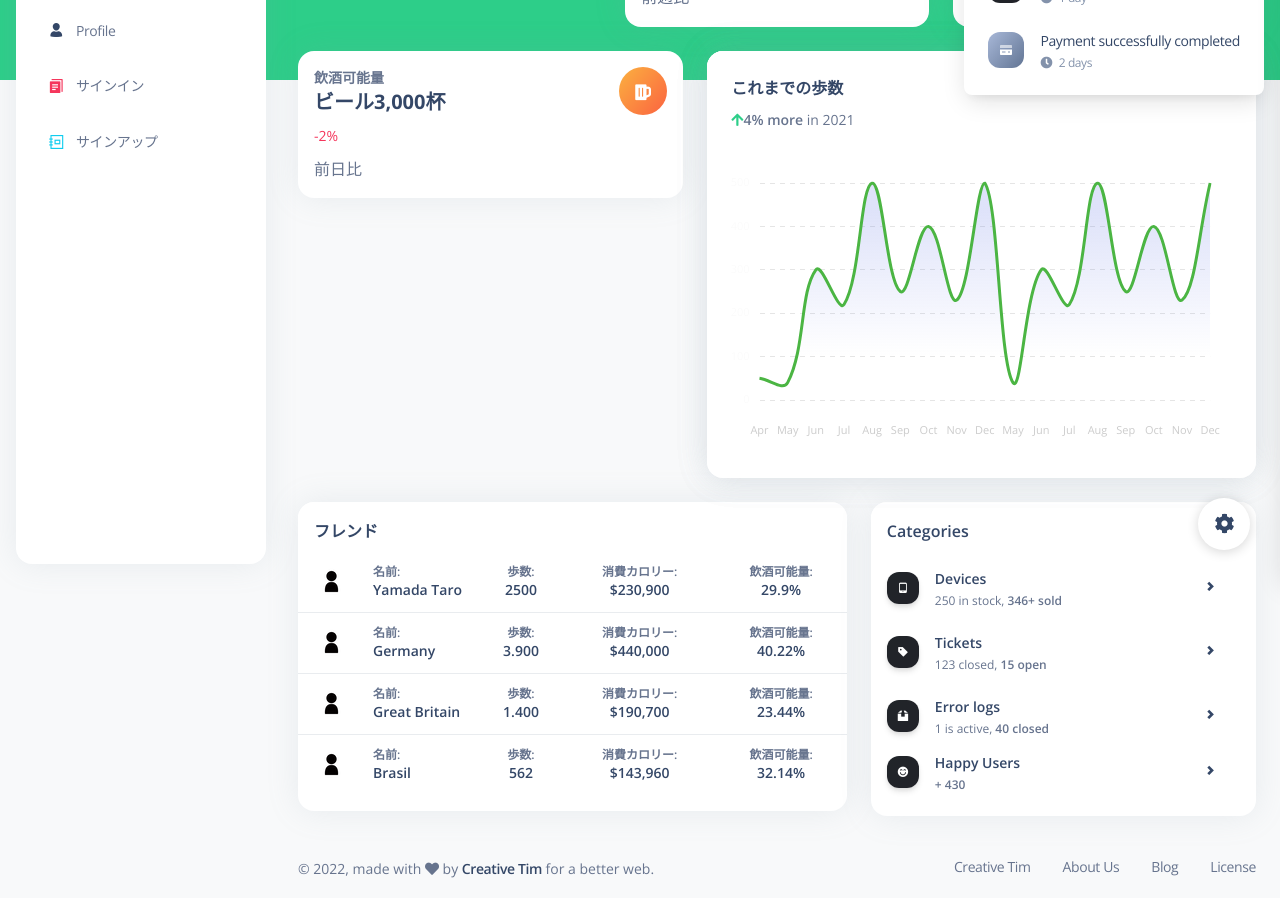
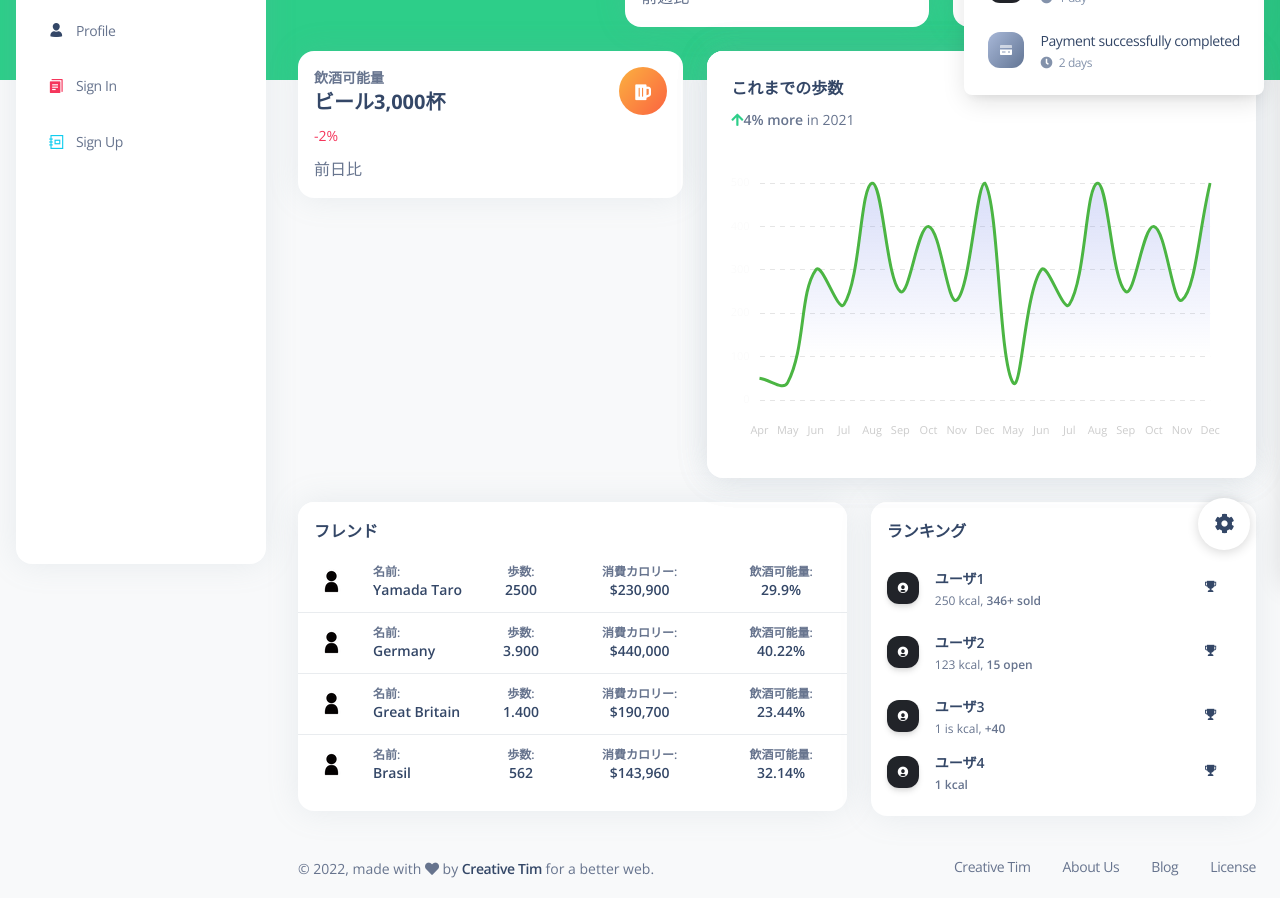
Before and after one commit to GureGorii/ALCoho, a Vue app in the folder client/: page /dashboard-default in a window 1280 px wide. Shown: the part 220-1118 px from the top of the page. Built offline with nearby package versions, Linux system fonts and the light colour scheme.

Commit message:
プロフィール

```diff
--- a/client/src/examples/Breadcrumbs.vue
+++ b/client/src/examples/Breadcrumbs.vue
@@ -2,17 +2,10 @@
   <nav aria-label="breadcrumb">
     <ol
       class="px-0 pt-1 pb-0 mb-0 bg-transparent breadcrumb"
-      :class="`${this.$store.state.isRTL ? '' : ' me-sm-6'} ${this.$store.state.isNavFixed ? 'text-dark' : 'text-white' }`"
+      :class="`${this.$store.state.isNavFixed ? 'text-dark' : 'text-white' }`"
     >
       <li class="text-sm breadcrumb-item">
         <a
-          v-if="this.$store.state.isRTL"
-          class="opacity-5 ps-2"
-          href="#"
-          :class="this.$store.state.isNavFixed ? 'text-dark' : 'text-white'"
-          >لوحات القيادة</a
-        >
-        <a v-else
         :class="this.$store.state.isNavFixed ? 'text-dark' : 'text-white'"
          class="opacity-8" href="#">Pages</a>
       </li>
--- a/client/src/examples/PageLayout/Navbar.vue
+++ b/client/src/examples/PageLayout/Navbar.vue
@@ -9,7 +9,7 @@
         class="navbar-brand font-weight-bolder ms-lg-0 ms-3"
         :class="darkMode ? 'text-black' : 'text-white'"
         to="/"
-        >Argon Dashboard 2</router-link
+        >ALcoho</router-link
       >
       <button
         class="shadow-none navbar-toggler ms-2"
@@ -73,16 +73,6 @@
             </router-link>
           </li>
         </ul>
-        <ul class="navbar-nav d-lg-block d-none">
-          <li class="nav-item">
-            <a
-              href="https://www.creative-tim.com/product/vue-argon-dashboard"
-              class="btn btn-sm mb-0 me-1"
-              :class="isBtn"
-              >Free download</a
-            >
-          </li>
-        </ul>
       </div>
     </div>
   </nav>
--- a/client/src/examples/Sidenav/SidenavList.vue
+++ b/client/src/examples/Sidenav/SidenavList.vue
@@ -21,7 +21,7 @@
         <sidenav-item
           url="/billing"
           :class="getRoute() === 'billing' ? 'active' : ''"
-          :navText="'今日の飲酒量を登録する'"
+          :navText="'Regist'"
         >
           <template v-slot:icon>
             <i class="ni ni-credit-card text-success text-sm opacity-10"></i>
@@ -43,7 +43,7 @@
         <sidenav-item
           url="/signin"
           :class="getRoute() === 'signin' ? 'active' : ''"
-          :navText="'サインイン'"
+          :navText="'Sign In'"
         >
           <template v-slot:icon>
             <i class="ni ni-single-copy-04 text-danger text-sm opacity-10"></i>
@@ -54,7 +54,7 @@
         <sidenav-item
           url="/signup"
           :class="getRoute() === 'signup' ? 'active' : ''"
-          :navText="'サインアップ'"
+          :navText="'Sign Up'"
         >
           <template v-slot:icon>
             <i class="ni ni-collection text-info text-sm opacity-10"></i>
--- a/client/src/views/Dashboard.vue
+++ b/client/src/views/Dashboard.vue
@@ -58,9 +58,6 @@
               :detail="stats.drink.detail"
               directionReverse
             >
-              <button class="btn btn-primary btn-space" @click="frmCreateAccountPopup.show(true)">
-                アカウントの作成
-              </button>
             </card>
             <!-- <carousel /> -->
           </div>
@@ -119,7 +116,7 @@
             </div>
           </div>
           <div class="col-lg-5">
-            <categories-card />
+            <ranking-card />
           </div>
         </div>
       </div>
@@ -130,7 +127,7 @@
 import Card from "@/examples/Cards/Card.vue";
 import GradientLineChart from "@/examples/Charts/GradientLineChart.vue";
 // import Carousel from "./components/Carousel.vue";
-import CategoriesCard from "./components/CategoriesCard.vue";
+import RankingCard from "./components/CategoriesCard.vue";
 
 
 import PI from "@/assets/img/icons/flags/personicon.png";
@@ -225,7 +222,7 @@ export default {
     Card,
     GradientLineChart,
     //Carousel,
-    CategoriesCard,
+    RankingCard,
   },
 };
 </script>
--- a/client/src/views/Profile.vue
+++ b/client/src/views/Profile.vue
@@ -25,7 +25,7 @@
             </div>
             <div class="col-auto my-auto">
               <div class="h-100">
-                <h5 class="mb-1">Sayo Kravits</h5>
+                <h5 class="mb-1">養命酒 千歩</h5>
                 <p class="mb-0 font-weight-bold text-sm">Public Relations</p>
               </div>
             </div>
@@ -199,7 +199,7 @@
     </div>
     <div class="py-4 container-fluid">
       <div class="row">
-        <div class="col-md-8">
+        <div class="col-md-12">
           <div class="card">
             <div class="card-header pb-0">
               <div class="d-flex align-items-center">
@@ -284,9 +284,7 @@
             </div>
           </div>
         </div>
-        <div class="col-md-4">
-          <profile-card />
-        </div>
+
       </div>
     </div>
   </main>
@@ -295,7 +293,7 @@
 <script>
 import setNavPills from "@/assets/js/nav-pills.js";
 import setTooltip from "@/assets/js/tooltip.js";
-import ProfileCard from "./components/ProfileCard.vue";
+// import ProfileCard from "./components/ProfileCard.vue";
 import ArgonInput from "@/components/ArgonInput.vue";
 import ArgonButton from "@/components/ArgonButton.vue";
 
@@ -308,7 +306,7 @@ export default {
       showMenu: false
     };
   },
-  components: { ProfileCard, ArgonInput, ArgonButton },
+  components: { ArgonInput, ArgonButton },
 
   mounted() {
     this.$store.state.isAbsolute = true;
--- a/client/src/views/components/CategoriesCard.vue
+++ b/client/src/views/components/CategoriesCard.vue
@@ -14,7 +14,7 @@
               class="text-center shadow icon icon-shape icon-sm bg-gradient-dark"
               :class="this.$store.state.isRTL ? 'ms-3' : 'me-3'"
             >
-              <i class="ni ni-mobile-button text-white opacity-10"></i>
+              <i class="ni ni-circle-08 text-white opacity-10"></i>
             </div>
             <div class="d-flex flex-column">
               <h6 class="mb-1 text-sm text-dark">{{ title }}</h6>
@@ -28,7 +28,7 @@
             <button
               class="my-auto btn btn-link btn-icon-only btn-rounded btn-sm text-dark icon-move-right"
             >
-              <i class="ni ni-bold-right" aria-hidden="true"></i>
+              <i class="ni ni-trophy" aria-hidden="true"></i>
             </button>
           </div>
         </li>
@@ -41,7 +41,7 @@
               class="text-center shadow icon icon-shape icon-sm bg-gradient-dark"
               :class="this.$store.state.isRTL ? 'ms-3' : 'me-3'"
             >
-              <i class="ni ni-tag text-white opacity-10"></i>
+              <i class="ni ni-circle-08 text-white opacity-10"></i>
             </div>
             <div class="d-flex flex-column">
               <h6 class="mb-1 text-sm text-dark">{{ title2 }}</h6>
@@ -55,7 +55,7 @@
             <button
               class="my-auto btn btn-link btn-icon-only btn-rounded btn-sm text-dark icon-move-right"
             >
-              <i class="ni ni-bold-right" aria-hidden="true"></i>
+              <i class="ni ni-trophy" aria-hidden="true"></i>
             </button>
           </div>
         </li>
@@ -68,7 +68,7 @@
               class="text-center shadow icon icon-shape icon-sm bg-gradient-dark"
               :class="this.$store.state.isRTL ? 'ms-3' : 'me-3'"
             >
-              <i class="ni ni-box-2 text-white opacity-10"></i>
+              <i class="ni ni-circle-08 text-white opacity-10"></i>
             </div>
             <div class="d-flex flex-column">
               <h6 class="mb-1 text-sm text-dark">{{ title3 }}</h6>
@@ -82,7 +82,7 @@
             <button
               class="my-auto btn btn-link btn-icon-only btn-rounded btn-sm text-dark icon-move-right"
             >
-              <i class="ni ni-bold-right" aria-hidden="true"></i>
+              <i class="ni ni-trophy" aria-hidden="true"></i>
             </button>
           </div>
         </li>
@@ -95,7 +95,7 @@
               class="text-center shadow icon icon-shape icon-sm bg-gradient-dark"
               :class="this.$store.state.isRTL ? 'ms-3' : 'me-3'"
             >
-              <i class="ni ni-satisfied text-white opacity-10"></i>
+              <i class="ni ni-circle-08 text-white opacity-10"></i>
             </div>
             <div class="d-flex flex-column">
               <h6 class="mb-1 text-sm text-dark">{{ title4 }}</h6>
@@ -106,7 +106,7 @@
             <button
               class="my-auto btn btn-link btn-icon-only btn-rounded btn-sm text-dark icon-move-right"
             >
-              <i class="ni ni-bold-right" aria-hidden="true"></i>
+              <i class="ni ni-trophy" aria-hidden="true"></i>
             </button>
           </div>
         </li>
@@ -117,31 +117,31 @@
 
 <script>
 export default {
-  name: "categories-card",
+  name: "ranking-card",
   props: {
     cardTitle: {
       type: String,
-      default: "Categories",
+      default: "ランキング",
     },
     title: {
       type: String,
-      default: "Devices",
+      default: "ユーザ1",
     },
     title2: {
       type: String,
-      default: "Tickets",
+      default: "ユーザ2",
     },
     title3: {
       type: String,
-      default: "Error logs",
+      default: "ユーザ3",
     },
     title4: {
       type: String,
-      default: "Happy Users",
+       default: "ユーザ4",
     },
     titleDesc: {
       type: String,
-      default: "250 in stock",
+      default: "250 kcal",
     },
     titleDesc2: {
       type: String,
@@ -149,11 +149,7 @@ export default {
     },
     title2Desc: {
       type: String,
-      default: "123 closed",
-    },
-    title4Desc: {
-      type: String,
-      default: "+ 430",
+      default: "123 kcal",
     },
     title2Desc2: {
       type: String,
@@ -161,11 +157,15 @@ export default {
     },
     title3Desc: {
       type: String,
-      default: "1 is active",
+      default: "1 is kcal",
     },
     title3Desc2: {
       type: String,
-      default: "40 closed",
+      default: "+40",
+    },
+    title4Desc: {
+      type: String,
+      default: "1 kcal",
     },
   },
 };
```
Also changed, not shown: client/src/examples/Configurator.vue (+2 -39 lines), client/src/examples/Sidenav/SidenavCard.vue (+2 -37 lines).
